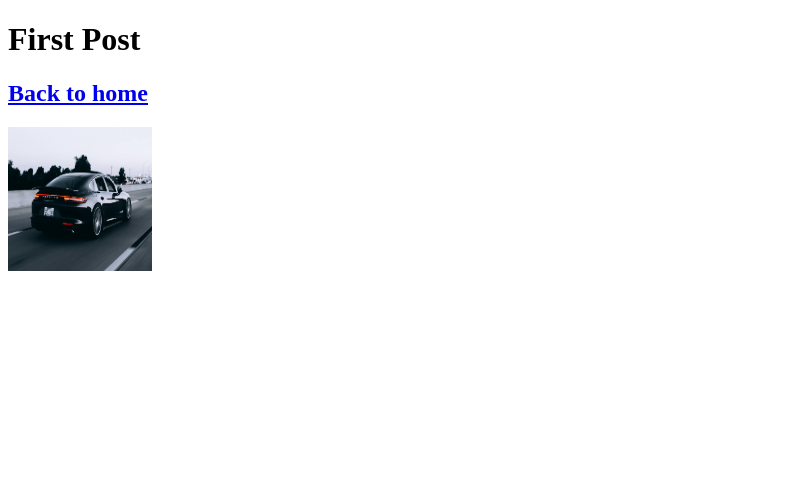
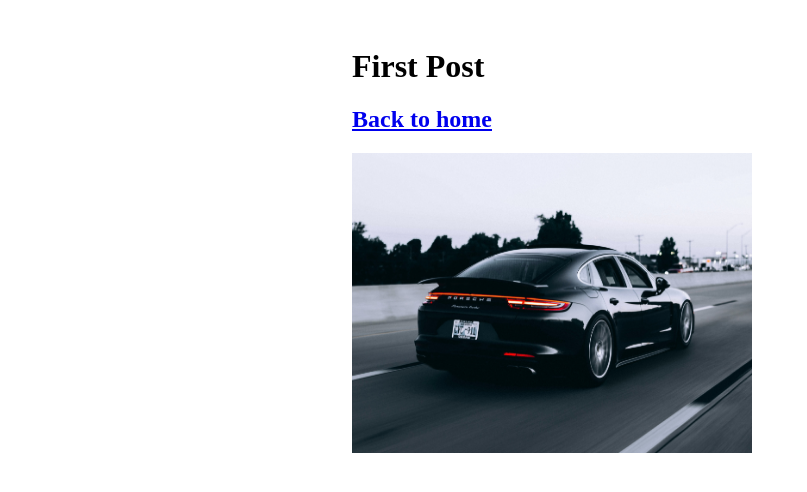
Before and after one commit to namtaehyun/nextjs-blog-example, a Next.js app: page /posts/first-post in a window 1280 px wide. Shown: the top 492 px of the page, without its empty margins (0-807 px from the left). Built offline with nearby package versions, Linux system fonts and the light colour scheme.

Commit message:
Update post

```diff
--- a/pages/posts/first-post.js
+++ b/pages/posts/first-post.js
@@ -1,19 +1,19 @@
 import Link from 'next/link';
 import Image from 'next/image';
+import Head from 'next/head';
+import Layout from '../../components/layout';
 
 export default function FirstPost() {
   return (
-    <>
+    <Layout>
+      <Head>
+        <title>First Post</title>
+      </Head>
       <h1>First Post</h1>
       <h2>
         <Link href="/">Back to home</Link>
       </h2>
-      <Image
-        src="/images/panamera.jpg" // Route of the image file
-        height={144} // Desired size with correct aspect ratio
-        width={144} // Desired size with correct aspect ratio
-        alt="Your Name"
-      />
-    </>
+      <Image src="/images/panamera.jpg" height={300} width={400} alt="panamera" />
+    </Layout>
   );
 }
```
